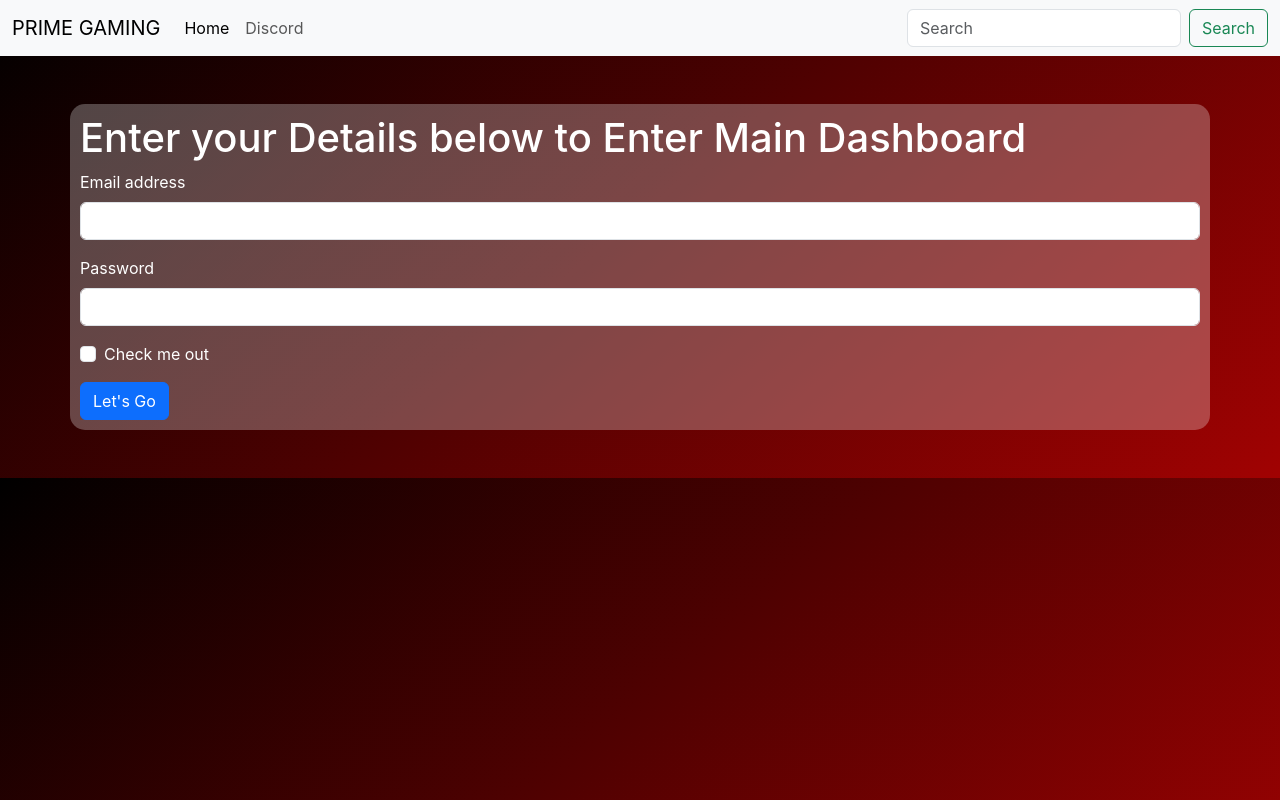
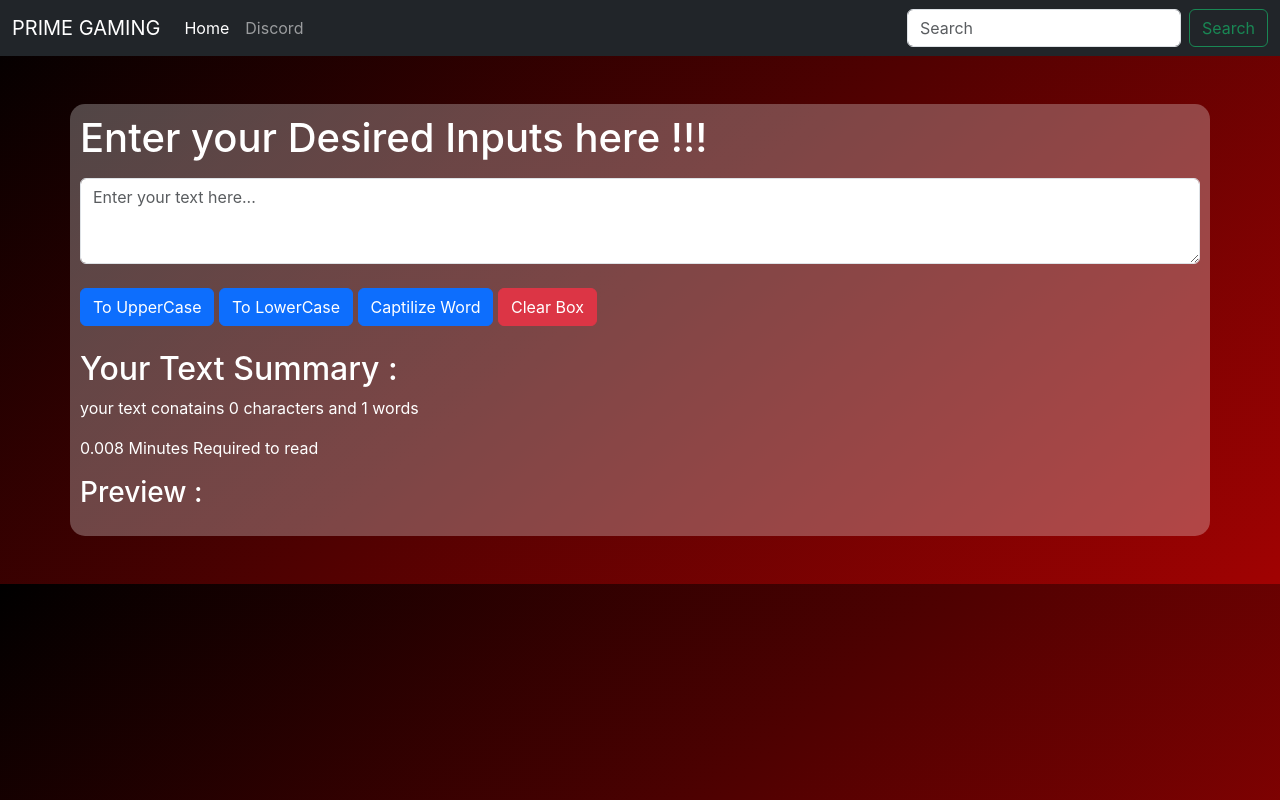
Before and after one commit to Amitkarane/React-Learning, a React (Create React App) app: page / in a window 1280 px wide. Built offline with nearby package versions, Linux system fonts and the light colour scheme.

Commit message:
completed a new application for text functions

```diff
--- a/src/App.js
+++ b/src/App.js
@@ -10,8 +10,10 @@ function App() {
     </div>
     <br /><br />
     <div className="container">
-      <TextForm heading="Enter your Details below to Enter Main Dashboard" />
+      <TextForm heading="Enter your Desired Inputs here !!!"/>
     </div>
+
+
     <br /><br />
     </>
   );
--- a/src/components/Navbar.js
+++ b/src/components/Navbar.js
@@ -4,7 +4,7 @@ import React from 'react'
 export default function Navbar(props) {
   return (
     <div>
-    <nav className="navbar navbar-expand-lg bg-body-tertiary">
+    <nav className="navbar navbar-expand-lg bg-dark navbar-dark">
   <div className="container-fluid">
     <a className="navbar-brand" href="/">{props.title}</a>
     <button className="navbar-toggler" type="button" data-bs-toggle="collapse" data-bs-target="#navbarSupportedContent" aria-controls="navbarSupportedContent" aria-expanded="false" aria-label="Toggle navigation">
--- a/src/components/TextForm.js
+++ b/src/components/TextForm.js
@@ -1,25 +1,52 @@
-import React from 'react'
+import React, {useState} from 'react'
+
+
 
 export default function TextForm(props) {
+  const [text, setText] = useState('');
+  const handleUpClick= ()=>{
+      let newText= text.toUpperCase();
+      setText(newText);
+    }
+
+  const handleLowClick= ()=> {
+    let newText = text.toLowerCase();
+    setText(newText);
+  }
+  const handleOnChange= (event)=>{
+      setText(event.target.value);
+    }
+
+  const handleCapital= ()=> {
+    let newText = text.split(" ").map(word => word.charAt(0).toUpperCase() + word.slice(1)).join(" ");
+    setText(newText);
+  }
+
+  const handleClear= ()=> {
+    setText("");
+  }
+
   return (
     <div>
         <h1>{props.heading}</h1>
-    <form>
-  <div className="mb-3">
-    <label for="exampleInputEmail1" className="form-label">Email address</label>
-    <input type="email" className="form-control" id="exampleInputEmail1" aria-describedby="emailHelp"/>
-    {/* <div id="emailHelp" className="form-text">We'll never share your email with anyone else.</div> */}
-  </div>
-  <div className="mb-3">
-    <label for="exampleInputPassword1" className="form-label">Password</label>
-    <input type="password" className="form-control" id="exampleInputPassword1"/>
-  </div>
-  <div className="mb-3 form-check">
-    <input type="checkbox" className="form-check-input" id="exampleCheck1"/>
-    <label className="form-check-label" for="exampleCheck1">Check me out</label>
-  </div>
-  <button type="submit" className="btn btn-primary">Let's Go</button>
-</form>
+    <div className="mb-3">
+</div>
+<div className="mb-3">
+  <textarea className="form-control" value={text} id="myBox" rows="3" onChange={handleOnChange} placeholder="Enter your text here..."></textarea>
+  <br />
+  <button className="btn btn-primary" onClick={handleUpClick} >To UpperCase</button>&nbsp;
+  <button className="btn btn-primary" onClick={handleLowClick} >To LowerCase</button>&nbsp;
+  <button className="btn btn-primary" onClick={handleCapital} >Captilize Word</button>&nbsp;
+  <button className="btn btn-danger" onClick={handleClear} >Clear Box</button>
+
+
+<br /><br />
+  <h2>Your Text Summary : </h2>
+  <p>your text conatains {text.length} characters and {text.split(" ").length} words</p>
+  <p>{0.008 * text.split(" ").length} Minutes Required to read</p>
+  <h3>Preview : </h3>
+  <p className="text-justify">{text}</p>
+</div>
     </div>
   )
 }
```
